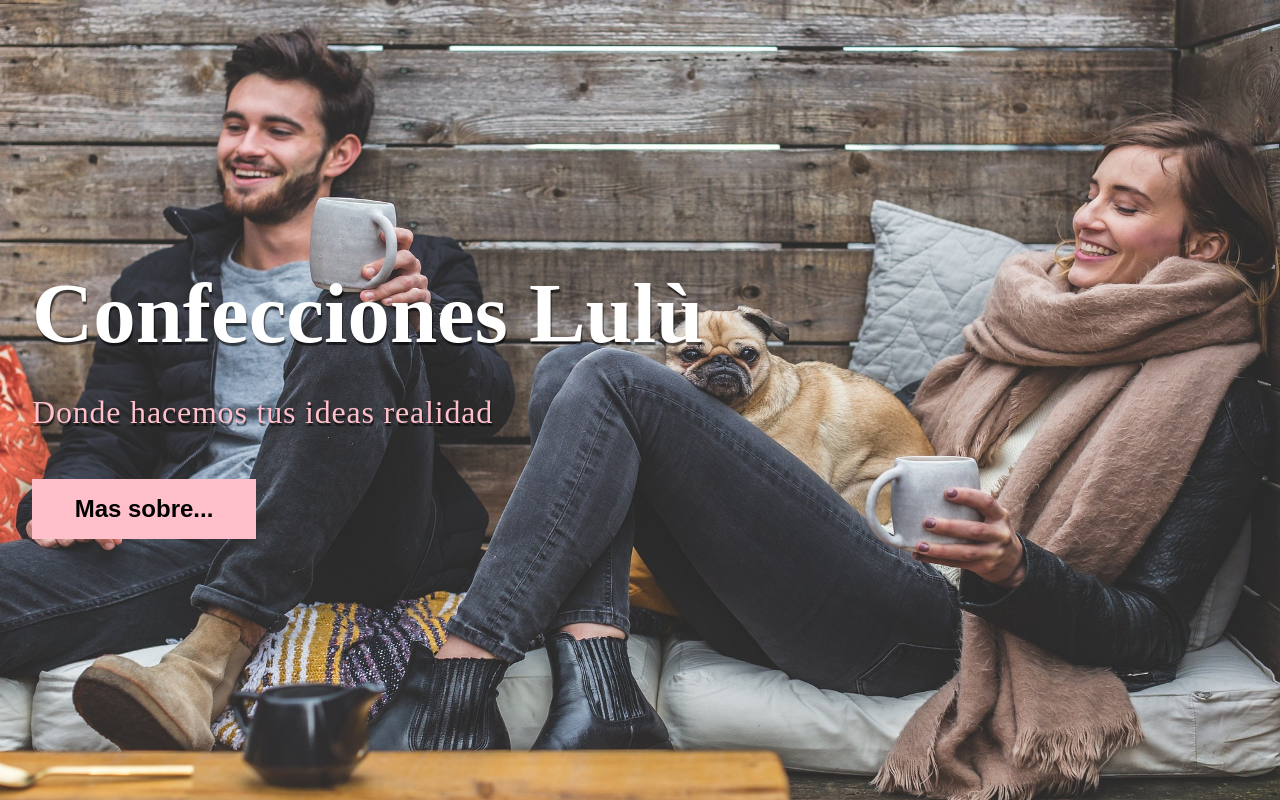
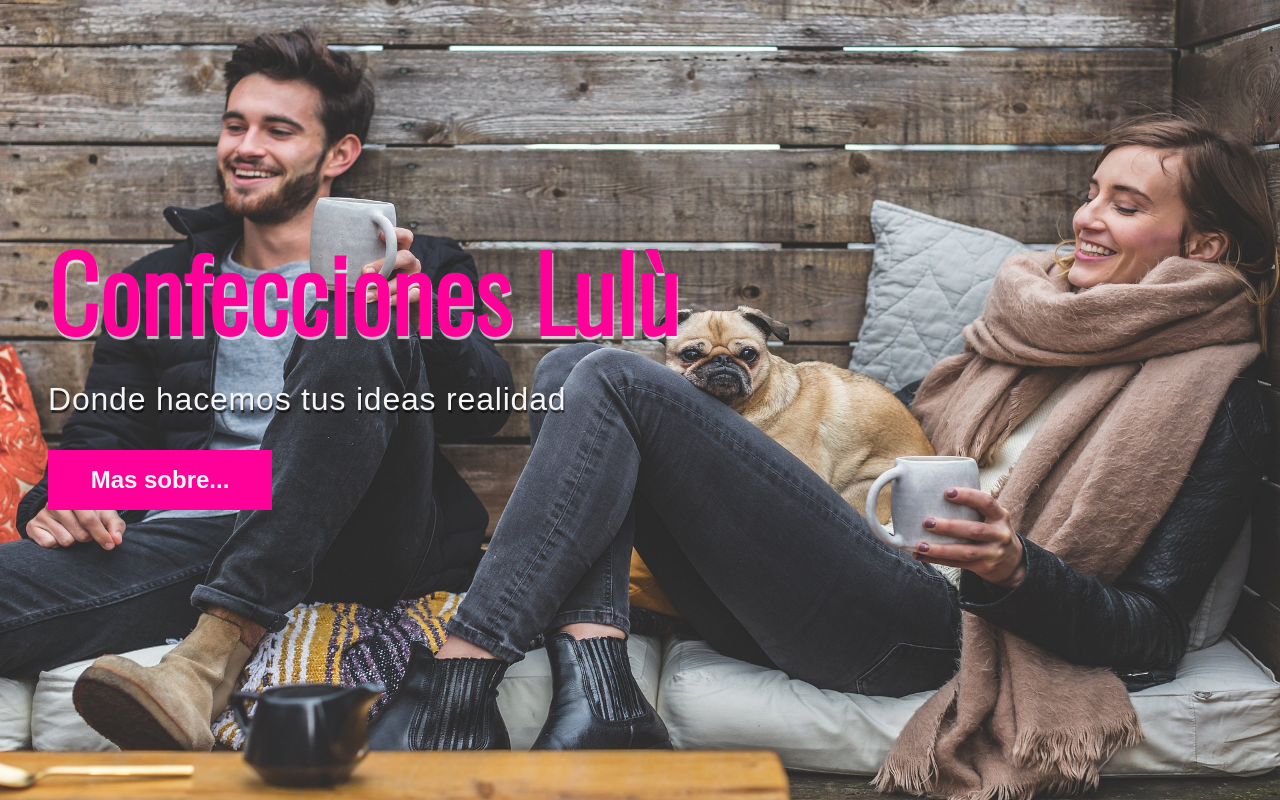
Before and after one commit to brimanz/lulu_web, a React (Vite) app: page / in a window 1280 px wide. Built offline with nearby package versions, Linux system fonts and the light colour scheme.

Commit message:
adding header component mediaqueries

```diff
--- a/index.html
+++ b/index.html
@@ -4,6 +4,10 @@
     <meta charset="UTF-8" />
     <link rel="icon" type="image/svg+xml" href="/vite.svg" />
     <meta name="viewport" content="width=device-width, initial-scale=1.0" />
+
+    <!--FONTS-->
+    <link rel="preconnect" href="https://fonts.googleapis.com"><link rel="preconnect" href="https://fonts.gstatic.com" crossorigin><link href="https://fonts.googleapis.com/css2?family=Oswald:wght@300&display=swap" rel="stylesheet">
+
     <title>Lulú</title>
   </head>
   <body>
--- a/src/components/header/Header.jsx
+++ b/src/components/header/Header.jsx
@@ -24,39 +24,58 @@ export default Header
 const HeaderContainer = styled.div`
 	height: 100vh;
 	width: 100%;
-	background-color: darkred;
-
 	display: flex;
 `;
 const Content = styled.div`
 	position: absolute;
 	top: 25%;
-	margin: 2rem;
+	margin: 0 3rem;
 `;
 const Title = styled.h2`
-	font-size: 5.3rem;
-	color: white;
-	text-shadow: 1px 3px 1px rgba(0, 0, 0, 0.6);
-	margin: 2rem 0;
+	margin: 1rem 0;
+	color: #FF0099;
+	text-shadow: 1px 3px 1px rgba(255, 255, 255, 0.7);
+
+	font-size: 6.3rem;
+	font-family: 'Oswald', sans-serif;
+	letter-spacing: 1px;
+
+	@media (max-width: 720px){
+		font-size: 4rem;
+	}
 `;
 const Subtitle = styled.p`
 	font-size: 2rem;
-	color: pink;
+	font-family: sans-serif;
+
+	color: #f5f5f5;
 	text-shadow: 1px 3px 1px rgba(0, 0, 0, 0.6);
 	letter-spacing: 0.8px;
+
+	@media (max-width: 720px){
+		font-size: 1.4rem;
+	}
 `;
 const Button = styled.button`
 	padding: 1rem;
 	width: 14rem;
 	border: none;
-	background: pink;
+	background: #FF0099;
 
-	margin: 3rem 0;
+	margin: 2rem 0;
 	font-weight: bold;
 	font-size: 1.5rem;
+	color: #f5f5f5;
 
 	:hover{
-		background: white;
+		background: #f5f5f5;
+		cursor: pointer;
+		color: #FF0099;
+	}
+
+	@media (max-width: 720px){
+		width: 11rem;
+		font-size: 1.2rem;
 	}
 `;
 const ImgBg = styled.img`
--- a/src/index.css
+++ b/src/index.css
@@ -5,4 +5,5 @@
 
 html{
 	scroll-behavior: smooth;
+	overflow-x: hidden;
 }
```
